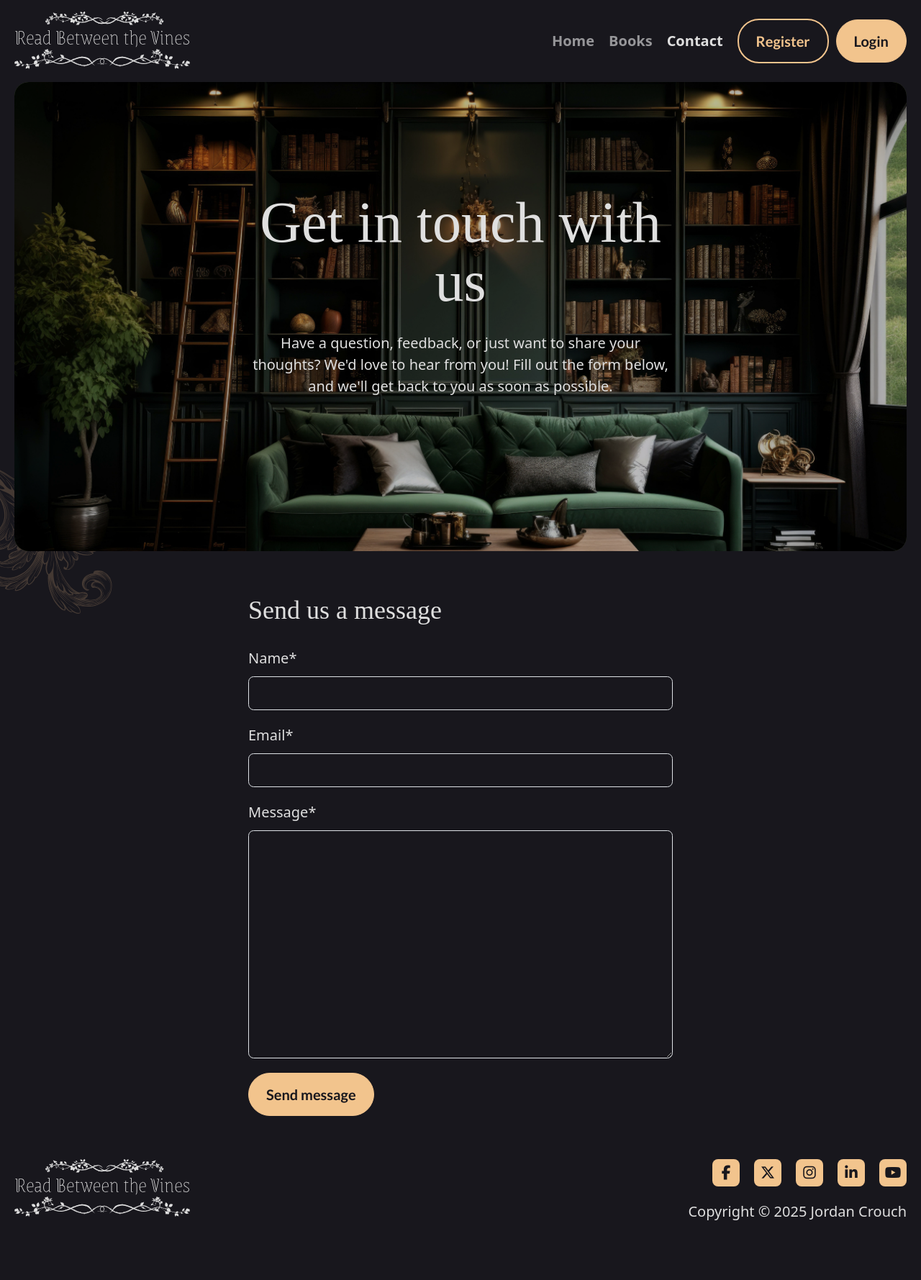
After one commit to jordancrouch/read-between-the-vines, a Django app: page /contact/ in a window 1280 px wide. The commit adds this page. Shown: the whole page at 72% size. Run offline with Django 4.2, Linux system fonts and the light colour scheme; some libraries are stand-ins or nearby versions; some web fonts are replaced.

Commit message:
Feat: contact page/form and content

```diff
--- a/books/forms.py
+++ b/books/forms.py
@@ -16,3 +16,9 @@ class ReadingProgressForm(forms.ModelForm):
         widgets = {
             "percentage": forms.NumberInput(attrs={"min": 0, "max": 100}),
         }
+
+
+class ContactForm(forms.Form):
+    name = forms.CharField(max_length=100, label="Name")
+    email = forms.EmailField(label="Email")
+    message = forms.CharField(widget=forms.Textarea, label="Message")
--- a/books/templates/books/archive.html
+++ b/books/templates/books/archive.html
@@ -16,14 +16,14 @@
                                  {% static 'images/books-archive-hero-desktop.jpg' %} 1220w"
                          sizes="(max-width: 600px) 390px,
                                 1220px"
-                         src="{% static 'images/books-hero-desktop.jpg' %}"
+                         src="{% static 'images/books-archive-hero-desktop.jpg' %}"
                          alt="A wall with three archways surrounded bookcases filled with old books, surrounded by draping foliage and fairy lights">
                 </div>
                 <div class="hero-content-container d-flex align-items-center">
                     <div class="hero-content d-flex flex-column justify-content-center align-items-center">
-                        <h1 class="text-center mb-4">Books archive title</h1>
+                        <h1 class="text-center mb-4">A Collection of Timeless Tales</h1>
                         <p class="text-center mb-5">
-                            Lorem ipsum dolor sit amet consectetur adipiscing eli mattis sit phasellus mollis sit aliquam sit nullam.
+                            Welcome to the archive of completed books. These stories have journeyed from cover to cover, each leaving its unique mark. Browse through our collection of finished reads and revisit the ones that left an impression.
                         </p>
                     </div>
                 </div>
--- a/books/templates/books/index.html
+++ b/books/templates/books/index.html
@@ -20,9 +20,9 @@
                 </div>
                 <div class="hero-content-container d-flex align-items-center">
                     <div class="hero-content d-flex flex-column justify-content-center align-items-center">
-                        <h1 class="text-center mb-4">Books page title to go here</h1>
+                        <h1 class="text-center mb-4">A World Between Pages</h1>
                         <p class="text-center mb-5">
-                            Lorem ipsum dolor sit amet consectetur adipiscing eli mattis sit phasellus mollis sit aliquam sit nullam.
+                            Discover timeless stories, dive into thrilling adventures, and uncover new worlds with each turn of the page. Explore our curated collection of books, where every title invites you to embark on a journey of imagination and insight.
                         </p>
                     </div>
                 </div>
--- /dev/null
+++ b/books/templates/contact/contact.html
@@ -0,0 +1,50 @@
+{% extends "base.html" %}
+{% load crispy_forms_tags %}
+{% load i18n %}
+{% block head_title %}
+    {% trans "Contact" %}
+{% endblock head_title %}
+{% load static %}
+{% block content %}
+    <!-- Contact content -->
+    <!-- Contact hero -->
+    <section id="books-hero" class="hero" aria-label="Hero section">
+        <div class="hero-container mx-3">
+            <div class="container-xxl hero-container bg-green">
+                <div class="hero-bg-img-container">
+                    <img srcset="{% static 'images/contact-hero-mobile.jpg' %} 390w,
+                                 {% static 'images/contact-hero-desktop.jpg' %} 1220w"
+                         sizes="(max-width: 600px) 390px,
+                                1220px"
+                         src="{% static 'images/contact-hero-desktop.jpg' %}"
+                         alt="A large dark academia themed library with bookshelves on each wall, lined with foliage and a desk and seating in the middle of the room">
+                </div>
+                <div class="hero-content-container d-flex align-items-center">
+                    <div class="hero-content d-flex flex-column justify-content-center align-items-center">
+                        <h1 class="text-center mb-4">Get in touch with us</h1>
+                        <p class="text-center mb-5">
+                            Have a question, feedback, or just want to share your thoughts? We'd love to hear from you! Fill out the form below, and we'll get back to you as soon as possible.
+                        </p>
+                    </div>
+                </div>
+            </div>
+        </div>
+    </section>
+    <!-- End contact hero -->
+    <section class="px-3 py-5" aria-label="Contact form section">
+        <div class="container px-0">
+            <div class="content">
+                <div class="section-title">
+                    <h2>Send us a message</h2>
+                </div>
+                <div class="row mt-4">
+                    <form method="post">
+                        {% csrf_token %}
+                        {{ form|crispy }}
+                        <button type="submit" class="btn btn-primary">Send message</button>
+                    </form>
+                </div>
+            </div>
+        </div>
+    </section>
+{% endblock %}
--- a/books/urls.py
+++ b/books/urls.py
@@ -6,6 +6,7 @@ from . import views
 urlpatterns = [
     path("", views.BooksList.as_view(), name="books"),
     path("archive/", views.BooksArchiveList.as_view(), name="books_archive"),
+    path("contact/", views.ContactView.as_view(), name="contact"),
     path("<slug:slug>/", views.BookDetail.as_view(), name="book_detail"),
     path(
         "<slug:slug>/edit_comment/<int:comment_id>",
--- a/books/views.py
+++ b/books/views.py
@@ -2,10 +2,12 @@ from django.contrib import messages
 from django.db.models import Avg
 from django.http import HttpResponseRedirect
 from django.shortcuts import get_object_or_404, reverse
+from django.urls import reverse_lazy
 from django.views import View, generic
+from django.views.generic import FormView
 from django.views.generic.edit import FormMixin, UpdateView
 
-from .forms import CommentForm, ReadingProgressForm
+from .forms import CommentForm, ContactForm, ReadingProgressForm
 from .models import Books, Comment, ReadingProgress
 from .utils import get_published_books
 
@@ -37,7 +39,7 @@ class BooksArchiveList(generic.ListView):
     queryset = get_published_books(category="FR", limit=None)
     template_name = "books/archive.html"
     context_object_name = "books_archive"
-    paginate_by = 3
+    paginate_by = 6
 
     def get_context_data(self, **kwargs):
         context = super().get_context_data(**kwargs)
@@ -191,3 +193,17 @@ class ReadingProgressDeleteView(View):
             messages.error(request, "You can only delete your own progress.")
 
         return HttpResponseRedirect(reverse("books:book_detail", args=[book.slug]))
+
+
+class ContactView(FormView):
+    template_name = "contact/contact.html"
+    form_class = ContactForm
+    success_url = reverse_lazy("contact")
+
+    def form_valid(self, form):
+        messages.success(self.request, "Your message has been sent!")
+        return super().form_valid(form)
+
+    def form_invalid(self, form):
+        messages.error(self.request, "There was an error with your submission.")
+        return super().form_valid(form)
--- a/home/templates/home/index.html
+++ b/home/templates/home/index.html
@@ -33,7 +33,7 @@
                     <div class="hero-content d-flex flex-column justify-content-center align-items-center">
                         <h1 class="text-center mb-4">Ink-stained hands. Candlelit pages. Timeless stories.</h1>
                         <p class="text-center mb-5">
-                            Lorem ipsum dolor sit amet consectetur adipiscing eli mattis sit phasellus mollis sit aliquam sit nullam.
+                            A community of readers bound by curiosity and candlelight. Discover stories that linger, share your journey, and sip your way through chapters worth savouring. Your next favourite book club starts here.
                         </p>
                         <div class="button-group d-flex gap-2 flex-wrap justify-content-center">
                             <a href="{% url 'books:books' %}" class="btn btn-secondary">View all books</a>
--- a/home/urls.py
+++ b/home/urls.py
@@ -1,7 +1,10 @@
 from django.urls import path
+
+from books.views import ContactView
 
 from . import views
 
 urlpatterns = [
     path("", views.Homepage.as_view(), name="home"),
+    path("contact/", ContactView.as_view(), name="contact"),
 ]
--- a/home/views.py
+++ b/home/views.py
@@ -1,4 +1,5 @@
 from django.db.models import Avg
+from django.urls import reverse_lazy
 from django.views.generic import TemplateView
 
 from books.models import Books
@@ -21,5 +22,6 @@ class Homepage(TemplateView):
 
         context["currently_reading_books"] = currently_reading_books
         context["to_be_read_books"] = to_be_read_books
+        context["contact_url"] = reverse_lazy("contact")
 
         return context
--- a/templates/base.html
+++ b/templates/base.html
@@ -2,6 +2,7 @@
 {% url "home" as home_url %}
 {% url "books" as books_url %}
 {% url "books:books" as book_url %}
+{% url "contact" as contact_url %}
 {% url "account_login" as login_url %}
 {% url "account_signup" as signup_url %}
 {% url "account_logout" as logout_url %}
@@ -56,7 +57,8 @@
                                href="{% url 'books:books' %}">Books</a>
                         </li>
                         <li class="nav-item">
-                            <a class="nav-link" href="#">Contact</a>
+                            <a class="nav-link{% if request.path == contact_url %} active"aria-current="page{% endif %}"
+                               href="{{ contact_url }}">Contact</a>
                         </li>
                         {% if user.is_authenticated %}
                             <li class="nav-item">
--- a/templates/includes/currently_reading_section.html
+++ b/templates/includes/currently_reading_section.html
@@ -8,8 +8,10 @@
         <div class="container px-0">
             {% if request.path != home_url and forloop.counter0 == 0 %}
                 <div class="section-title text-center mb-5">
-                    <h2>Currently reading section title</h2>
-                    <p>Lorem ipsum dolor sit amet consectetur adipiscing eli mattis sit phasellus mollis sit aliquam sit nullam.</p>
+                    <h2>In the midst of the journey</h2>
+                    <p>
+                        These books are our current companions on the journey of reading. Whether we're lost in a thrilling mystery or captivated by a poignant narrative, these stories are unfolding one page at a time. Join us in the adventure!
+                    </p>
                 </div>
             {% endif %}
             {% if forloop.counter0|divisibleby:"2" %}
--- a/templates/includes/finished_reading_section.html
+++ b/templates/includes/finished_reading_section.html
@@ -3,10 +3,9 @@
 <section class="px-3 py-5" aria-label="Finished reading books section">
     <div class="container px-0 text-center">
         <div class="section-title">
-            <h2 class="text-center">Finished reading lorem ipsum dolor sit amet</h2>
+            <h2 class="text-center">The stories we've closed</h2>
             <p class="text-center">
-                Lorem ipsum dolor sit amet consectetur adipiscing eli mattis sit
-                phasellus mollis sit aliquam sit nullam.
+                These books have been read, savored, and loved. They hold the marks of our journey and the memories of each chapter. Explore the titles we've finished, and perhaps find your next favorite.
             </p>
             <a href="{% url 'books:books_archive' %}" class="btn btn-secondary mt-3">View all finished books</a>
         </div>
--- a/templates/includes/to_be_read_section.html
+++ b/templates/includes/to_be_read_section.html
@@ -5,10 +5,9 @@
          aria-label="Books to be read section">
     <div class="container px-0 text-center">
         <div class="section-title">
-            <h2 class="text-center">To be read/reading list title</h2>
+            <h2 class="text-center">Stories Waiting to Be Told</h2>
             <p class="text-center">
-                Lorem ipsum dolor sit amet consectetur adipiscing eli mattis sit
-                phasellus mollis sit aliquam sit nullam.
+                Our handpicked list of future reads - books full of promise, mystery, and magic. Browse what's next on our shelf and get ready to turn the first page.
             </p>
             {% if request.resolver_match.url_name != 'books' %}
                 <a href="{% url 'books:books' %}" class="btn btn-secondary mt-3">View all books</a>
```
Also changed, not shown: templates/includes/footer_cta.html (+16 -15 lines), static/images/contact-hero-desktop.jpg (added), static/images/contact-hero-mobile.jpg (added).
